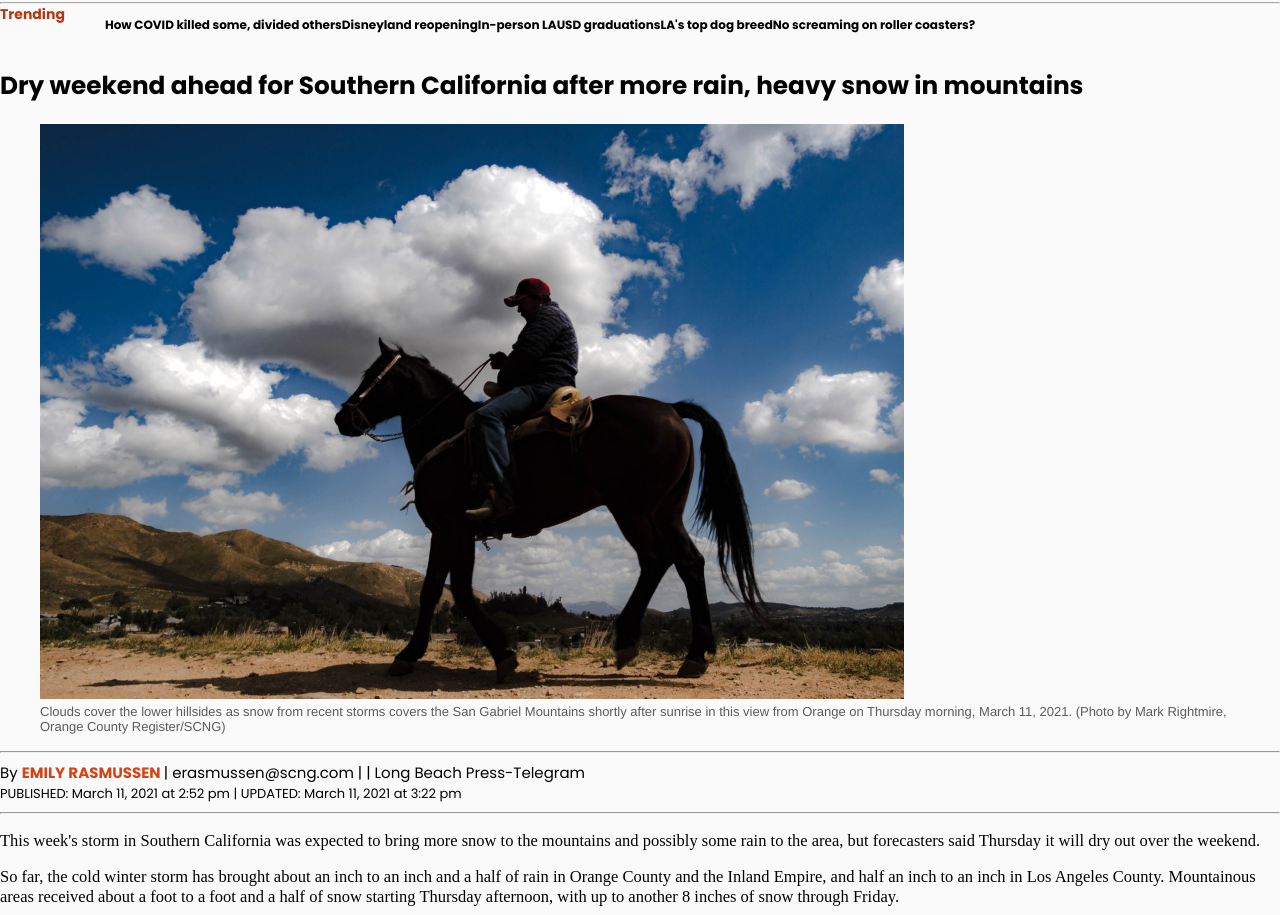
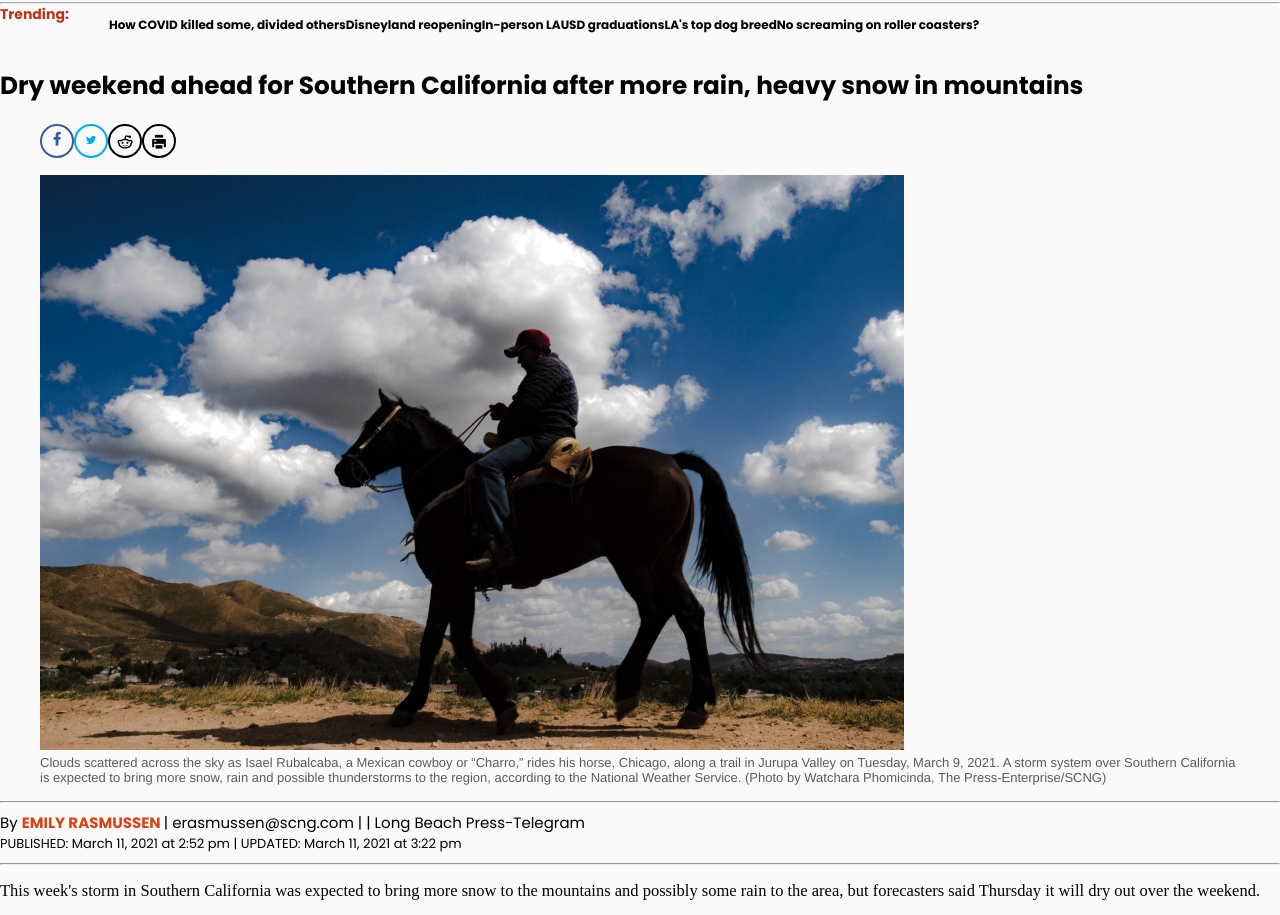
Before and after one commit to karentenenbaum/qa-automation-News, a plain HTML site: page index.html in a window 1280 px wide. Shown: the part 398-1313 px from the top of the page. Drawn offline with nearby package versions, Linux system fonts and the light colour scheme; a web font is replaced by a local one.

Commit message:
modified index-css

```diff
--- a/index.html
+++ b/index.html
@@ -17,7 +17,7 @@
 
 <body>
     <header>
-       <section class="header-title">
+        <div class="header-title">
             <div class="header-logo">
                 <a href="https://www.dailynews.com/">
                     <img src="https://www.dailynews.com/wp-content/uploads/2017/08/ladn-no-margin.svg" alt="Daily News">
@@ -26,21 +26,21 @@
             <div class="header-signup">
                 <ul>
                     <li id="menu-item1">
-                        <a href ="https://myaccount.dailynews.com/ladn/preference"> Sing up for newsletters </a>
+                        <a href="https://myaccount.dailynews.com/ladn/preference"> Sing up for newsletters </a>
                     </li>
                     <li id="menu-item2">
-                        <a href = https://enewspaper.dailynews.com> E-edition</a>
+                        <a href=https://enewspaper.dailynews.com> E-edition</a>
                     </li>
                     <li id="menu-item3">
-                        <a href = https://myaccount.dailynews.com> Suscribe + Suscribier Services</a>
+                        <a href=https://myaccount.dailynews.com> Suscribe + Suscribier Services</a>
                     </li>
                 </ul>
             </div>
             <div class="vertical-line">
             </div>
-       </section>
+        </div>
         <hr class="line-gross">
-       <section>
+        <div>
             <div class="menu">
                 <ul class="primary-menu">
                     <li>News</li>
@@ -52,9 +52,9 @@
                 </ul>
                 <hr class="line-fine">
             </div>
-       </section>
-       <section class="trending-top">
-             Trending
+        </div>
+        <div class="trending-top">
+            Trending:
             <ul class="trending-title">
                 <li> How COVID killed some, divided others</li>
                 <li> Disneyland reopening</li>
@@ -62,31 +62,64 @@
                 <li>LA's top dog breed</li>
                 <li>No screaming on roller coasters?</li>
             </ul>
-       </section>
+        </div>
     </header>
-
     <article>
         <h1>
             Dry weekend ahead for Southern California after more rain,
             heavy snow in mountains
         </h1>
+        <div class="network-social-icons">
+            <ul class="icons-container">
+                <li class="icons facebook-color">
+                    <a
+                        href="https://www.facebook.com/sharer.php?u=https%3A%2F%2Fwww.dailynews.com%
+            2F2021%2F03%2F11%2Fdry-weekend-ahead-for-southern-california-after-more-rain-heavy-snow-in-mountains%2F&t
+            =Dry%20weekend%20ahead%20for%20Southern%20California%20after%20more%20rain%2C%20heavy%20snow%20in%20mountains">
+                        <i class="ri-facebook-fill"></i>
+                    </a>
+                </li>
+                <li class="icons twitter-color">
+                    <a href="https://twitter.com/intent/tweet?via=ladailynews&text=Dry%20weekend%20ahead%20for%20Southern
+                            %20California%20after%20more%20rain%2C%20heavy%20snow%20in%20mountains&url=https%3A%2F%2F
+                            www.dailynews.com%2F2021%2F03%2F11%2Fdry-weekend-ahead-for-southern-california-after-more-rain-
+                            heavy-snow-in-mountains%2F">
+                        <i class="ri-twitter-fill  twitter-color"></i>
+                    </a>
+                </li>
+                <li class="icons reddit-color">
+                    <a
+                        href="https://www.reddit.com/login/?dest=https%3A%2F%2Fwww.reddit.com%2Fsubmit%3Furl%3Dhttps%253A%252F%252F
+                            www.dailynews.com%252F2021%252F03%252F11%252Fdry-weekend-ahead-for-southern-california-after-more-rain-heavy-snow-in
+                            -mountains %252F%26title%3DDry%2520weekend%2520ahead%2520for%2520
+                            Southern%2520California%2520after%2520more%2520rain%252C%2520heavy%2520snow%2520in%2520mountains"></a>
+                    <i class="ri-reddit-line"></i>
+                    </a>
+                </li>
+                <li class="icons">
+                    <i class="ri-printer-fill"></i>
+                </li>
+            </ul>
+        </div>
+
         <figure>
-            <img src="./img/image.jpg" alt="Clouds cover the lower hillsides
-            as snow from recent storms covers the San Gabriel Mountains shortly
-            after sunrise in this view from Orange on Thursday morning, March 11, 2021.
-            (Photo by Mark Rightmire, Orange County Register/SCNG)">
+            <img src="./img/image.jpg" alt="cloudsImg">
             <figcaption class="epigraph">
-                Clouds cover the lower hillsides as snow from recent storms covers
-                the San Gabriel Mountains shortly after sunrise in this view from Orange
-                on Thursday morning, March 11, 2021. (Photo by Mark Rightmire, Orange County
-                Register/SCNG)
+                Clouds scattered across the sky as Isael Rubalcaba, a Mexican cowboy or “Charro,” rides his
+                horse,
+                Chicago, along a trail in Jurupa Valley on Tuesday, March 9, 2021. A storm system over Southern
+                California
+                is expected to bring more snow, rain and possible thunderstorms to the region,
+                according to the National Weather Service. (Photo by Watchara Phomicinda, The
+                Press-Enterprise/SCNG)
             </figcaption>
         </figure>
         <hr>
         <div>
             <div class="by-line">
                 By
-                <a href="https://www.dailynews.com/author/emily-rasmussen/" class="author-name" rel="author"> EMILY
+                <a href="https://www.dailynews.com/author/emily-rasmussen/" class="author-name" rel="author">
+                    EMILY
                     RASMUSSEN </a>
                 |
                 <a href="mailto:erasmussen@scng.com"> erasmussen@scng.com |</a>
@@ -101,22 +134,28 @@
             This week's storm in Southern California was expected to bring more snow to the mountains
             and possibly some rain to the area, but forecasters said Thursday it will dry out over the weekend.
         </p>
-        <p>
+        <p class="featured-item">
             So far, the <a
-                href=https://www.ocregister.com/2021/03/10/winter-storm-expected-to-stick-around-through-thursday>
+                href="https://www.ocregister.com/2021/03/10/winter-storm-expected-to-stick-around-through-thursday">
                 cold winter storm </a> has brought about an inch to an inch
             and a half of rain in Orange County and the Inland Empire, and half an inch to an inch
             in Los Angeles County. Mountainous areas received about a foot to a foot and a half of snow
             starting Thursday afternoon, with up to another 8 inches of snow through Friday.
         </p>
         <figure>
-            <img src="./img/image1.jpg" alt="With storm clouds on the shoreline, Fashion Island buildings
-            rise above the horizon shortly after sunrise in this view from the hills in Orange on Thursday morning,
-             March 11, 2021 (Photo by Mark Rightmire, Orange County Register / SCNG).">
+            <img src="./img/image1.jpg" alt="Clouds cover the hillsides ">
             <figcaption class="image-footer">
-                "With storm clouds on the shoreline, Fashion Island buildings
-                rise above the horizon shortly after sunrise in this view from the hills in Orange on Thursday morning,
-                March 11, 2021 (Photo by Mark Rightmire, Orange County Register / SCNG)."
+                With storm clouds off shore, the buildings of Fashion Island rise above the horizon shortly
+                after sunrise in this view from the hills in Orange on Thursday morning, March 11, 2021.
+                (Photo by Mark Rightmire, Orange County Register/SCNG)
+        </figure>
+        <figure>
+            <img src="./img/image2.jpg" alt="Fashion island buildings with storm clouds">
+            <figcaption class="image-footer">
+                Clouds cover the lower hillsides as snow from recent storms covers the San Gabriel Mountains
+                shortly after sunrise in this view from Orange on Thursday morning, March 11, 2021.
+                (Photo by Mark Rightmire, Orange County Register/SCNG)
+            </figcaption>
             </figcaption>
         </figure>
         <p>
@@ -126,7 +165,8 @@
         </p>
         <p>
             “This storm should be weakening going into (Friday),” said Ryan Kittell,
-            a National Weather Service meteorologist. “But we might see a few lingering showers in the mountains.
+            a National Weather Service meteorologist. “But we might see a few lingering showers in the
+            mountains.
         </p>
         <p>
             “But we’re expecting a dry weekend.”
@@ -149,7 +189,8 @@
             cold temperatures are expected to stick around for a few days.
         </p>
         <p>
-            “It’s going to be chilly like it’s been,” Brotherton. “Starting Saturday, it’s going to be dry all through
+            “It’s going to be chilly like it’s been,” Brotherton. “Starting Saturday, it’s going to be dry all
+            through
             next
             week.
             Temperatures will not get warm but close to normal, so back into the 60s and 70s.”
@@ -160,10 +201,12 @@
         </p>
         <p>
             Riverside’s forecasted high for Friday was 57 and for Saturday was 63 degrees.
-            In the San Bernardino Mountains, Big Bear’s forecasted high was 32 degrees on Friday and 39 on Saturday.
+            In the San Bernardino Mountains, Big Bear’s forecasted high was 32 degrees on Friday and 39 on
+            Saturday.
         </p>
         <p>
-            The cold temperatures in the mountains will keep snow on the ground and make road conditions icy, Brotherton
+            The cold temperatures in the mountains will keep snow on the ground and make road conditions icy,
+            Brotherton
             said.
         </p>
         <p>
@@ -171,13 +214,11 @@
             “People should bring emergency supplies and expect to have travel delays or possibly be stranded.”
         </p>
     </article>
-    <section class="about-author-content">
+    <div class="about-author-content">
         <div class="author-data">
             <div class="author-image">
-                <img src="./img/image3.jpeg" alt="Emily Rasmussen is an alumnus of the Cal State Long Beach Department of Journalism. After graduation, she worked as an editor for a couple of weekly newspapers and was a contributing writer for the Orange County Register.
-            She became a reporter for the Southern California News Group in 2018.">
+                <img src="./img/image3.jpeg" alt="authorImg">
             </div>
-
             <div>
                 <h2 class="author-card">
                     <span class="author-identification">
@@ -197,15 +238,16 @@
                     <div class="author-email">
                         <a href="mailto:erasmussen@scng.com">erasmussen@scng.com</a>
                     </div>
-                <div class= author-social-url>
-                    <a href="https://twitter.com/rasmussenreport"> <i class="ri-twitter-fill"></i> Follow Emily Rasmussen</a>
+                    <div class=author-social-url>
+                        <a href="https://twitter.com/rasmussenreport"> <i class="ri-twitter-fill"></i> Follow Emily
+                            Rasmussen</a>
                         <span>
-                        <a href = @rasmussenreport> @rasmussenreport </a>
+                            <a href=@rasmussenreport> @rasmussenreport </a>
                         </span>
                     </div>
                 </div>
             </div>
-    </section>
+        </div>
 </body>
 
 </html>
--- a/styles/styles.css
+++ b/styles/styles.css
@@ -10,6 +10,45 @@ h1 {
     font-family: 'Poppins', sans-serif;
     font: 32px;
     color:#000000;
+    font-weight: 700;
+}
+
+
+.icons-container {
+    display: flex;
+    list-style: none;
+}
+
+.icons {
+    display: flex;
+    align-items: center;
+    justify-content: center;
+    width: 30px;
+    height: 30px;
+    border-style: solid;
+    border-width: 2px;
+    border-radius: 50%;
+}
+
+.icons a {
+    color: inherit;
+}
+
+.icons a:hover {
+    color: inherit;
+}
+
+.facebook-color {
+    color: #3B5998;
+}
+
+.facebook-color:hover {
+    background-color: #3B5998;
+    color: white;
+}
+
+.twitter-color {
+    color: #00aced;
 }
 
 .line-gross{
@@ -52,6 +91,7 @@ a {
     color: #1a1a1a;
 }
 
+
 .primary-menu{
     display: flex;
     width: auto;
@@ -67,10 +107,6 @@ a {
     color: rgb(26, 26, 26)
 }
 
-.second-line {
-    border-top:
-
-}
 .epigraph {
     font-family: Helvetica, sans-serif;
     font-size: 13px;
@@ -93,6 +129,16 @@ a {
     font-family: 'Poppins', sans-serif;
     font-size: 13px;
     font-weight: 400;
+}
+
+.featured-item a {
+    text-decoration: underline dotted;
+    color: rgb(255, 87, 34);
+}
+
+.featured-item a:hover{
+    text-decoration: underline;
+    color: #DA572E;
 }
 
 .image-footer {
@@ -120,7 +166,7 @@ a {
 }
 
 a:hover {
-color: #DA572E;
+    color: #DA572E;
 }
 
 .author.title {
@@ -154,7 +200,6 @@ color: #DA572E;
 }
 
 .ri-twitter-fill {
-    color: #00aced;
     font-size: 12px;
 }
 
@@ -169,7 +214,6 @@ color: #DA572E;
 .trending-top ul {
     display: flex;
     list-style: none;
-    line-height: ;
     font-size: 12px;
     color: black;
 }
```
Also changed, not shown: img/image2.jpg (added), img/image3.jpg (added). Lines whose indentation alone changed are shown as unchanged.
